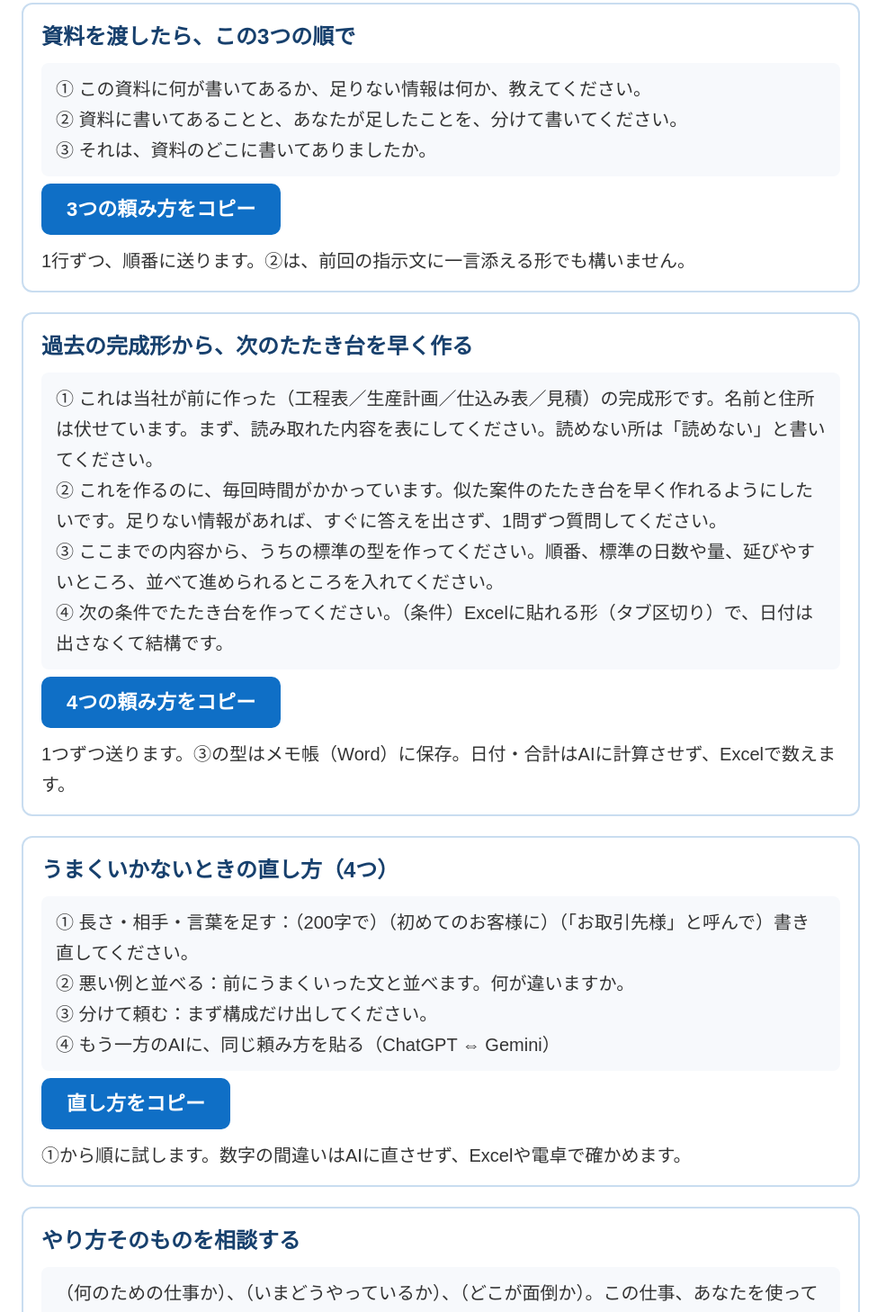
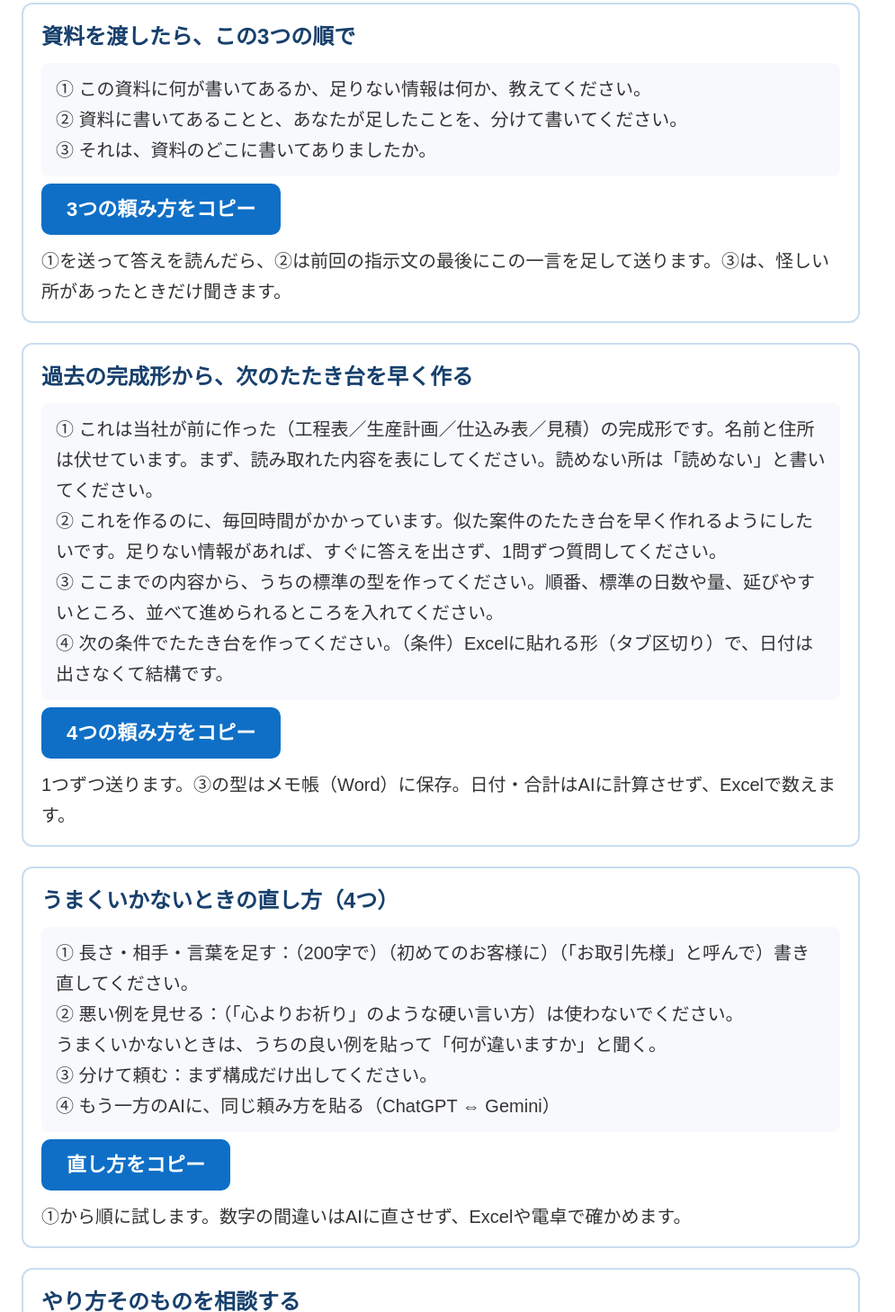
Before and after one commit to 888wisteriavil-cloud/sanuki-ai, a plain HTML site: page index.html in a window 1280 px wide. Shown: the part 856-2314 px from the top of the page at 90% size, without its empty margins (0-995 px from the left). Drawn offline with Linux system fonts and the light colour scheme.

Commit message:
直し方②と3つの順の説明を直し、配付⑩と社内のAI利用ルールを差し替える

```diff
--- a/index.html
+++ b/index.html
@@ -181,7 +181,7 @@ D 出力の形：そのまま印刷できる形で</div>
 ② 資料に書いてあることと、あなたが足したことを、分けて書いてください。
 ③ それは、資料のどこに書いてありましたか。</div>
       <button class="copy" data-target="u2">3つの頼み方をコピー</button><span class="done" aria-live="polite"></span>
-      <div class="then">1行ずつ、順番に送ります。②は、前回の指示文に一言添える形でも構いません。</div>
+      <div class="then">①を送って答えを読んだら、②は前回の指示文の最後にこの一言を足して送ります。③は、怪しい所があったときだけ聞きます。</div>
     </div>
     <div class="card">
       <h2>過去の完成形から、次のたたき台を早く作る</h2>
@@ -195,7 +195,8 @@ D 出力の形：そのまま印刷できる形で</div>
     <div class="card">
       <h2>うまくいかないときの直し方（4つ）</h2>
       <div class="text" id="u4">① 長さ・相手・言葉を足す：（200字で）（初めてのお客様に）（「お取引先様」と呼んで）書き直してください。
-② 悪い例と並べる：前にうまくいった文と並べます。何が違いますか。
+② 悪い例を見せる：（「心よりお祈り」のような硬い言い方）は使わないでください。
+うまくいかないときは、うちの良い例を貼って「何が違いますか」と聞く。
 ③ 分けて頼む：まず構成だけ出してください。
 ④ もう一方のAIに、同じ頼み方を貼る（ChatGPT ⇔ Gemini）</div>
       <button class="copy" data-target="u4">直し方をコピー</button><span class="done" aria-live="polite"></span>
```
Also changed, not shown: 2 other files.
